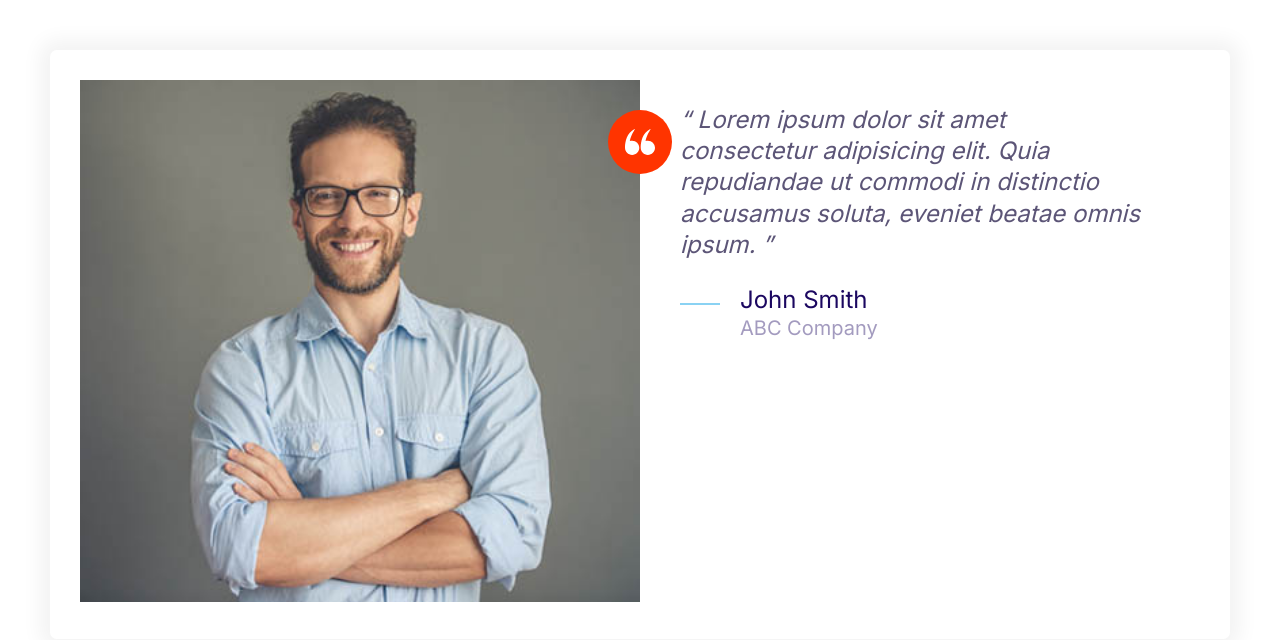
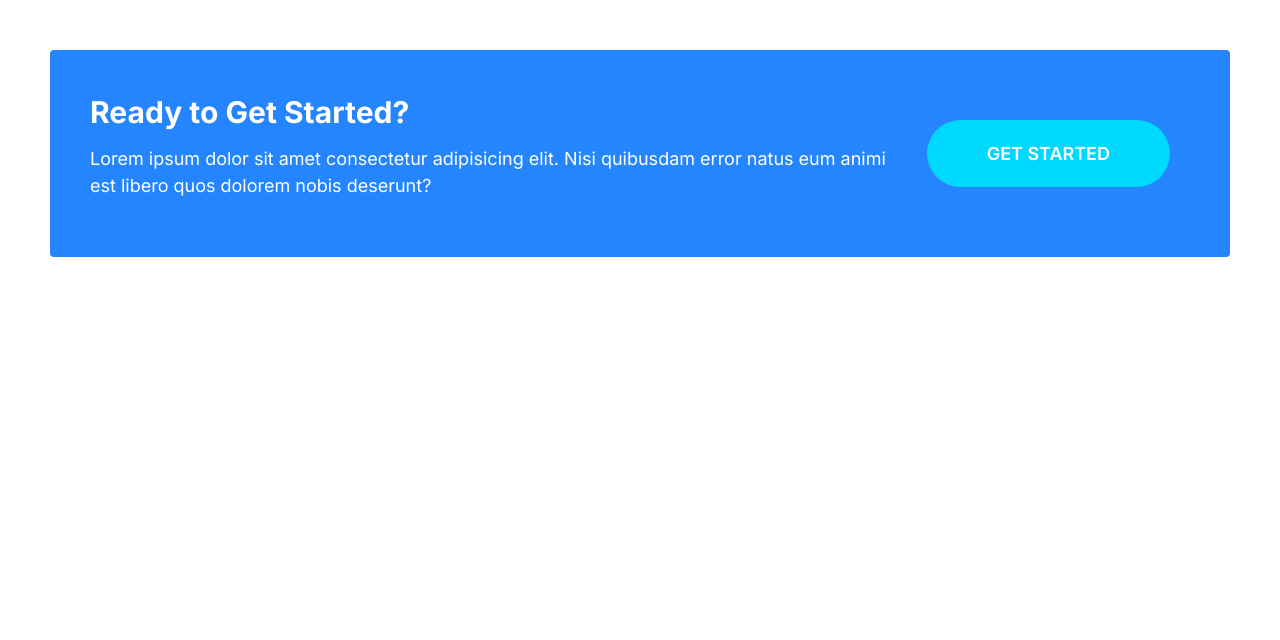
Before and after one commit to hmirza0077/moshify, a plain HTML site: page index.html in a window 1280 px wide. Drawn offline with Linux system fonts and the light colour scheme.

Commit message:
Callouts added.

```diff
--- a/css/styles.css
+++ b/css/styles.css
@@ -233,6 +233,11 @@ a {
 
 .btn--accent:hover {
     background: #ec3000;
+}
+
+.btn--stretched {
+    padding-left: 6rem;
+    padding-right: 6rem;
 }
 
 .btn--block {
@@ -505,3 +510,45 @@ a {
         margin-right: 6rem;
     }
 }
+
+/* Callouts */
+
+.callout {
+    padding: 4rem;
+    border-radius: 4px;
+}
+
+.callout--primary {
+    background: var(--color-primary);
+    color: #fff;
+}
+
+.callout__heading {
+    color: #fff;
+    margin-top: 0;
+    font-size: 3rem;
+}
+
+.callout .btn {
+    justify-self: center;
+    align-self: center;
+}
+
+.callout__content {
+    text-align: center;
+}
+
+@media screen and (min-width: 768px) {
+    .callout .grid--1x2 {
+        grid-template-columns: 1fr auto;
+    }
+
+    .callout__content {
+        text-align: left;
+    }
+
+    .callout .btn {
+        justify-self: start;
+        margin: 0 2rem;
+    }
+}
--- a/index.html
+++ b/index.html
@@ -15,37 +15,17 @@
     <link rel="stylesheet" href="css/styles.css" />
   </head>
   <body style="padding: 5rem">
-    <div class="card testimonial">
+    <div class="callout callout--primary">
       <div class="grid grid--1x2">
-        <div class="testimonial__image">
-          <img src="./images/testimonial.jpg" alt="A happy smiling customer" />
-          <span class="icon-container icon-container--accent">
-            <svg class="icon icon--primary icon--white icon--small">
-              <use xlink:href="../images/sprite.svg#quotes"></use>
-            </svg>
-          </span>
+        <div class="callout__content">
+          <h2 class="callout__heading">Ready to Get Started?</h2>
+          <p>
+            Lorem ipsum dolor sit amet consectetur adipisicing elit. Nisi
+            quibusdam error natus eum animi est libero quos dolorem nobis
+            deserunt?
+          </p>
         </div>
-        <blockquote class="quote">
-          <p class="quote__text">
-            Lorem ipsum dolor sit amet consectetur adipisicing elit. Quia
-            repudiandae ut commodi in distinctio accusamus soluta, eveniet beatae
-            omnis ipsum.
-          </p>
-          <footer>
-            <div class="media">
-              <div class="media__image">
-                  <svg class="icon icon--primary quote__line">
-                    <use xlink:href="../images/sprite.svg#line"></use>
-                  </svg>
-                </span>
-              </div>
-              <div class="media__body">
-                <h3 class="media__title quote__author">John Smith</h3>
-                <p class="quote__organization">ABC Company</p>
-              </div>
-            </div>
-          </footer>
-        </blockquote>
+        <a href="" class="btn btn--secondary btn--stretched">Get Started</a>
       </div>
     </div>
   </body>
```
Also changed, not shown: components/callouts.html (added, +12 -0 lines).
